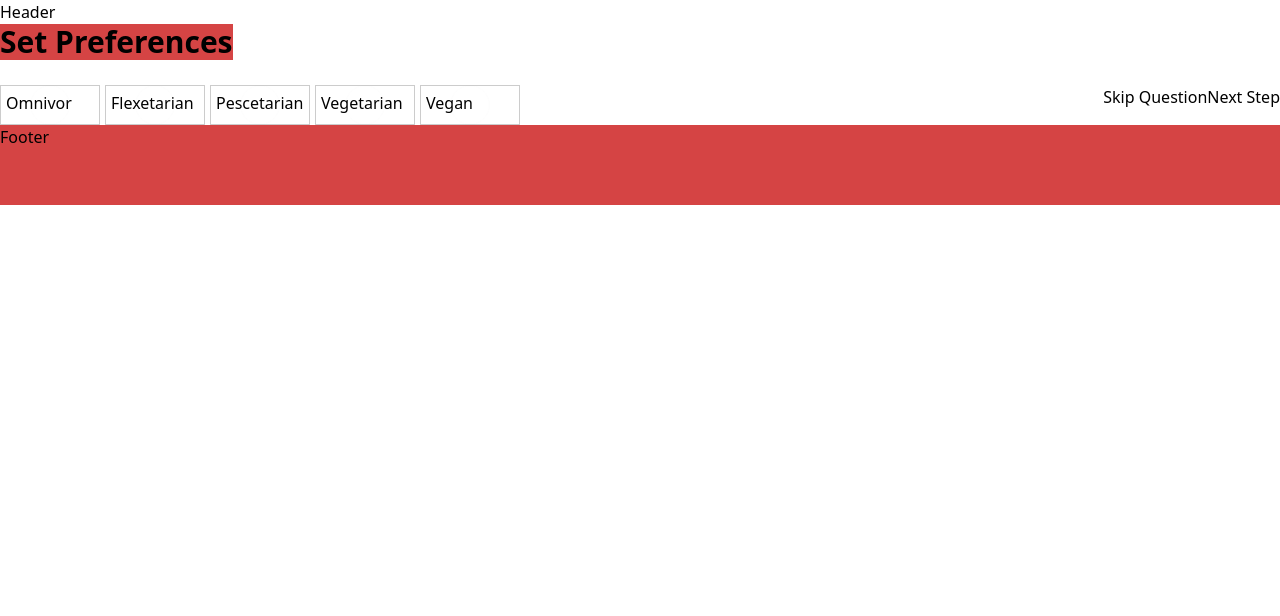
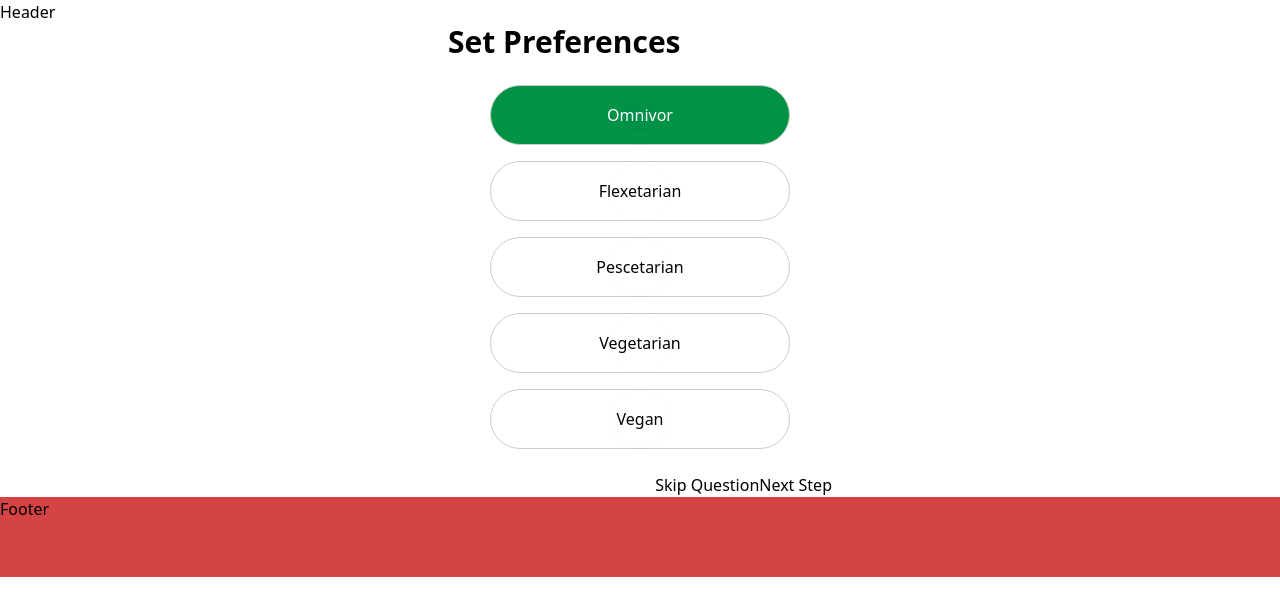
Before and after one commit to fichtnerma/Tastyplan, a Next.js app in the folder frontend/: page /preferences in a window 1280 px wide. Shown: the top 616 px of the page. Built offline with nearby package versions, Linux system fonts and the light colour scheme.

Commit message:
FEAT: add some styling, add state logic for preferences

```diff
--- a/frontend/src/pages/preferences/index.tsx
+++ b/frontend/src/pages/preferences/index.tsx
@@ -1,29 +1,67 @@
 import styles from '@styles/Preferences.module.scss';
+import React, { ChangeEvent, useState } from 'react';
 
 const PreferencesPage = () => {
+    const [selection, setSelection] = useState('omnivor');
+
+    const onChoiceChange = (e: React.ChangeEvent<HTMLInputElement>) => {
+        setSelection(e.target.value);
+    };
+
     return (
-        <form>
-            <fieldset>
-                <legend className="text-3xl font-semibold bg-red-custom">Set Preferences</legend>
-                <div className={`${styles.preferencesWrapper} bg-red-500`}>
+        <div className="">
+            <form className="flex justify-center relative">
+                <fieldset className="flex flex-col w-96 rounded-lg">
+                    <legend className="text-3xl font-semibold">Set Preferences</legend>
+                    <div className={styles.preferencesWrapper}>
                         <div className={styles.choiceWrapper}>
-                        <input type="radio" name="preferences" id="omnivor" />
+                            <input
+                                type="radio"
+                                name="preferences"
+                                value="omnivor"
+                                checked={selection === 'omnivor'}
+                                onChange={onChoiceChange}
+                            />
                             <label htmlFor="omnivor">Omnivor</label>
                         </div>
                         <div className={styles.choiceWrapper}>
-                        <input type="radio" name="preferences" id="flexitarian" />
+                            <input
+                                type="radio"
+                                name="preferences"
+                                value="flexitarian"
+                                checked={selection === 'flexitarian'}
+                                onChange={onChoiceChange}
+                            />
                             <label htmlFor="flexitarian">Flexetarian</label>
                         </div>
                         <div className={styles.choiceWrapper}>
-                        <input type="radio" name="preferences" id="pescetarian" />
+                            <input
+                                type="radio"
+                                name="preferences"
+                                value="pescetarian"
+                                checked={selection === 'pescetarian'}
+                                onChange={onChoiceChange}
+                            />
                             <label htmlFor="pescetarian">Pescetarian</label>
                         </div>
                         <div className={styles.choiceWrapper}>
-                        <input type="radio" name="preferences" id="vegetarian" />
+                            <input
+                                type="radio"
+                                name="preferences"
+                                value="vegetarian"
+                                checked={selection === 'vegetarian'}
+                                onChange={onChoiceChange}
+                            />
                             <label htmlFor="vegetarian">Vegetarian</label>
                         </div>
                         <div className={styles.choiceWrapper}>
-                        <input type="radio" name="preferences" id="vegan" />
+                            <input
+                                type="radio"
+                                name="preferences"
+                                value="vegan"
+                                checked={selection === 'vegan'}
+                                onChange={onChoiceChange}
+                            />
                             <label htmlFor="vegan">Vegan</label>
                         </div>
                     </div>
@@ -33,6 +71,7 @@ const PreferencesPage = () => {
                     </div>
                 </fieldset>
             </form>
+        </div>
     );
 };
 
--- a/frontend/src/styles/Preferences.module.scss
+++ b/frontend/src/styles/Preferences.module.scss
@@ -1,13 +1,20 @@
 .preferencesWrapper {
+    display: flex;
+    flex-direction: column;
+    align-items: center;
     margin: 25px 0 0 0;
     padding: 0;
 
     .choiceWrapper {
-        float: left;
-        margin: 0 5px 0 0;
-        width: 100px;
-        height: 40px;
+        display: block;
+        margin-bottom: 1rem;
+        width: 300px;
+        height: 60px;
         position: relative;
+
+        &:last-child {
+            margin-bottom: 1.5rem;
+        }
     }
 
     label,
@@ -18,6 +25,8 @@
         left: 0;
         right: 0;
         bottom: 0;
+        cursor: pointer;
+        z-index: 1;
     }
     input[type='radio'] {
         opacity: 0.01;
@@ -25,18 +34,17 @@
     }
 
     label {
-        padding: 5px;
+        display: flex;
+        justify-content: center;
+        align-items: center;
         border: 1px solid #ccc;
-        cursor: pointer;
+        border-radius: 50px;
         z-index: 90;
-    }
-
-    label:hover {
-        background: #ddd;
     }
 
     input[type='radio']:checked + label,
     .Checked + label {
-        background: yellow;
+        background: var(--c-green-1);
+        color: var(--c-white);
     }
 }
```
Lines whose indentation alone changed are shown as unchanged.
